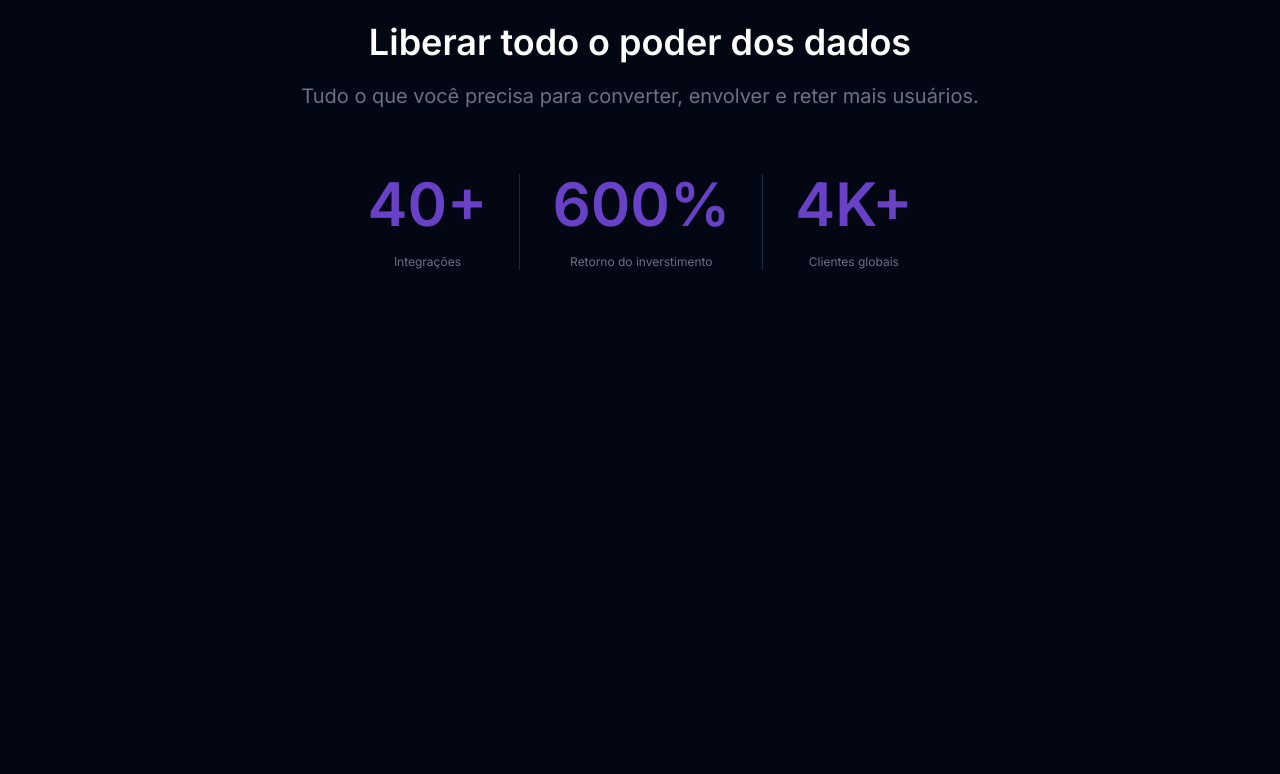
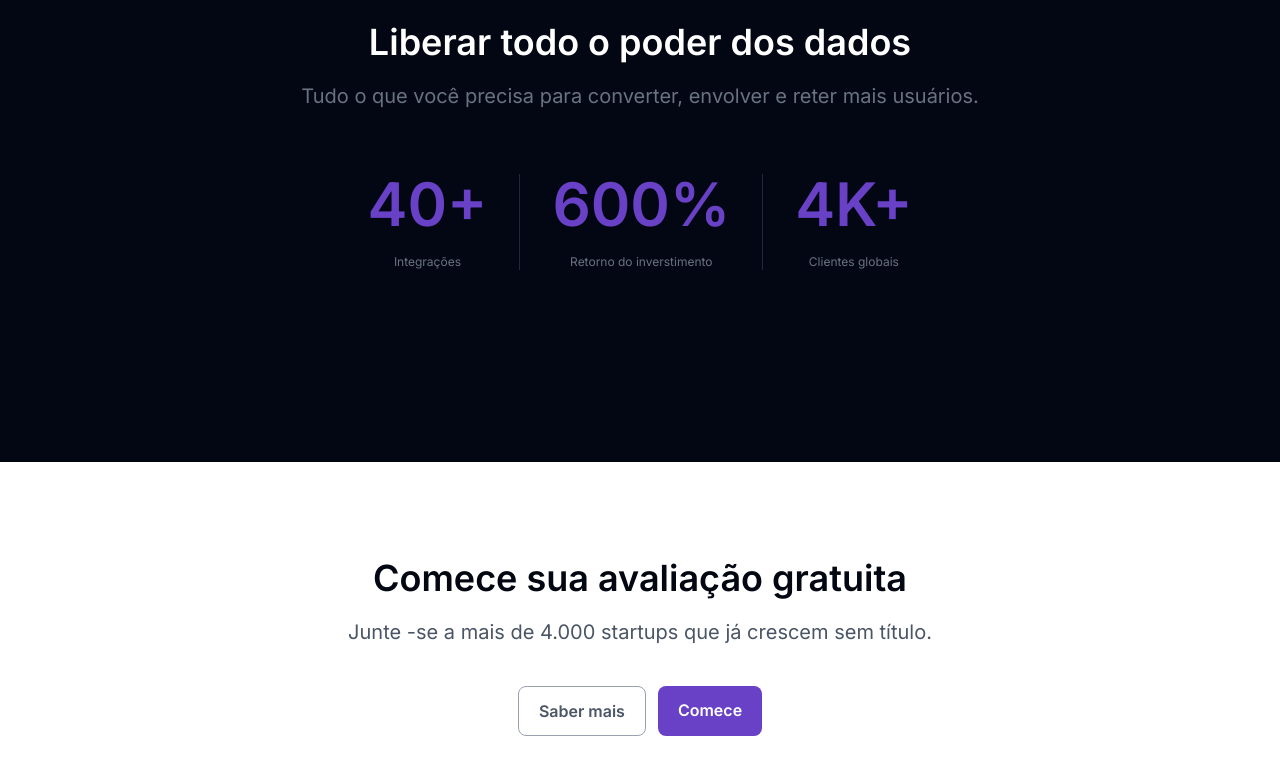
Before and after one commit to houstonbraga/flowlytics, a Next.js app: page / in a window 1280 px wide. Shown: the part 5951-6725 px from the top of the page. Before the commit the page ends 6413 px from the top, so only its background shows below. Built offline with nearby package versions, Linux system fonts and the light colour scheme.

Commit message:
feat: add cta component

```diff
--- /dev/null
+++ b/src/app/components/section-cta/components/GroupButtons.tsx
@@ -0,0 +1,16 @@
+import Link from "next/link";
+import Button from "../../Button";
+
+export function GroupButtons() {
+  return (
+    <div className="flex justify-center gap-3">
+      <Link
+        href="/"
+        className="border border-gray-400 px-5 py-3 text-gray-600 font-semibold rounded-[8px] cursor-pointer hover:opacity-70 transition-opacity"
+      >
+        Saber mais
+      </Link>
+      <Button text="Comece" />
+    </div>
+  );
+}
--- /dev/null
+++ b/src/app/components/section-cta/index.tsx
@@ -0,0 +1,18 @@
+import GridContainer from "../GridContainer"
+import { GroupButtons } from "./components/GroupButtons"
+
+const SectionCta = () => {
+  return (
+    <section className="bg-white text-gray-950 py-24">
+      <GridContainer>
+        <div className="flex flex-col items-center">
+          <h1 className="text-4xl font-semibold mb-5">Comece sua avaliação gratuita</h1>
+          <p className="mb-10 text-xl text-gray-600">Junte -se a mais de 4.000 startups que já crescem sem título.</p>
+        </div>
+        <GroupButtons />
+      </GridContainer>
+    </section>
+  )
+}
+
+export default SectionCta
--- a/src/app/page.tsx
+++ b/src/app/page.tsx
@@ -1,6 +1,7 @@
 import Header from "./components/header"
 import SectionCharacteristics from "./components/section-characteristics"
 import SectionCompanies from "./components/section-companies"
+import SectionCta from "./components/section-cta"
 import SectionHero from "./components/section-hero"
 import SectionIntegrations from "./components/section-integrations"
 import SectionMetrics from "./components/section-metrics"
@@ -22,6 +23,7 @@ const Page = () => {
       <SectionQuestions />
       <SectionStillQuestions />
       <SectionMetrics />
+      <SectionCta />
     </>
 
   )
```
Also changed, not shown: src/app/components/header/components/itemLink.tsx (line endings or trailing spaces).
